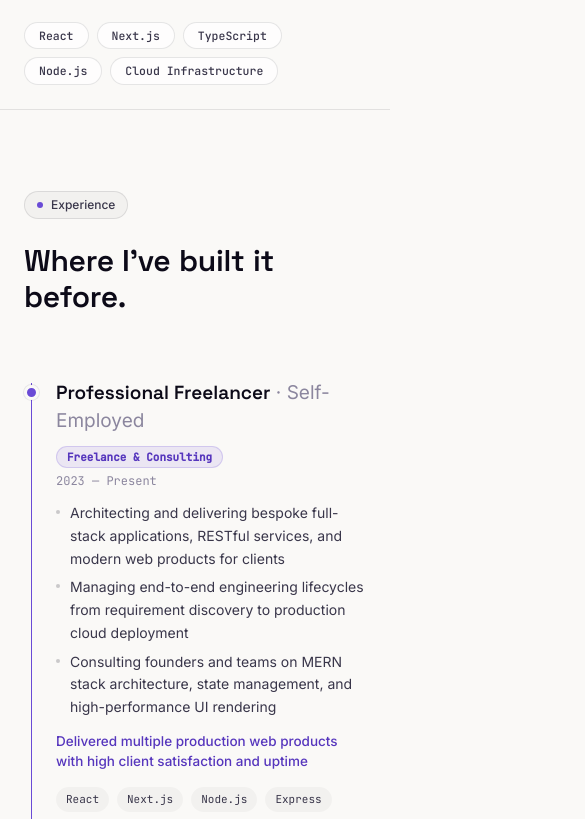
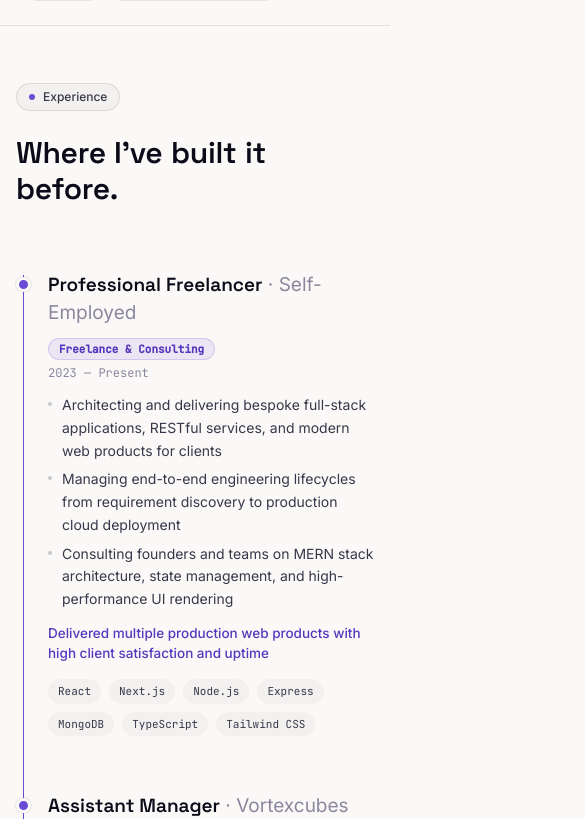
Before and after one commit to i-am-faizan/Portfolio, a Next.js app: page / in a window 390 px wide. Shown: the part 8234-9053 px from the top of the page, 585 px wide, since content can reach past the window. Built offline with nearby package versions, Linux system fonts and the light colour scheme.

Commit message:
responsiveness added

```diff
--- a/app/globals.css
+++ b/app/globals.css
@@ -27,6 +27,8 @@ div[data-nextjs-toast-wrapper] {
 
 html {
   background: #faf9f7;
+  max-width: 100vw;
+  overflow-x: hidden;
   -ms-overflow-style: none;
   scrollbar-width: none;
 }
@@ -34,6 +36,8 @@ html {
 body {
   background: #faf9f7;
   color: #0c0a18;
+  max-width: 100vw;
+  overflow-x: hidden;
   overscroll-behavior: none;
   -webkit-font-smoothing: antialiased;
   text-rendering: optimizeLegibility;
--- a/app/page.tsx
+++ b/app/page.tsx
@@ -14,8 +14,8 @@ import Footer from "@/components/sections/Footer";
 
 export default function Home() {
   return (
-    <main className="min-h-screen w-full bg-surface">
-      <div className="relative w-full">
+    <main className="min-h-screen w-full bg-surface overflow-x-hidden">
+      <div className="relative w-full overflow-x-hidden">
         <Navbar />
         <Hero />
         <TechMarquee />
--- a/components/sections/Education.tsx
+++ b/components/sections/Education.tsx
@@ -6,7 +6,7 @@ import { education, certifications } from "@/data/education";
 
 export default function Education() {
   return (
-    <section className="bg-surface px-6 pb-20 md:px-14 md:pb-28">
+    <section className="bg-surface px-4 pb-14 sm:px-6 md:px-14 md:pb-28 overflow-hidden">
       <div className="mx-auto max-w-4xl">
         <FadeIn>
           <Badge>Education</Badge>
--- a/components/sections/Experience.tsx
+++ b/components/sections/Experience.tsx
@@ -19,7 +19,7 @@ export default function Experience() {
   });
 
   return (
-    <section id="experience" className="bg-surface px-6 py-20 md:px-14 md:py-28">
+    <section id="experience" className="bg-surface px-4 py-14 sm:px-6 md:px-14 md:py-28 overflow-hidden">
       <div className="mx-auto max-w-4xl">
         <FadeIn>
           <Badge>Experience</Badge>
--- a/components/sections/FAQ.tsx
+++ b/components/sections/FAQ.tsx
@@ -12,7 +12,7 @@ export default function FAQ() {
   const [openIndex, setOpenIndex] = useState<number | null>(null);
 
   return (
-    <section className="bg-surface px-6 py-20 md:px-14 md:py-28">
+    <section className="bg-surface px-4 py-14 sm:px-6 md:px-14 md:py-28 overflow-hidden">
       <div className="mx-auto max-w-3xl">
         <FadeIn>
           <Badge>Working together</Badge>
--- a/components/sections/Footer.tsx
+++ b/components/sections/Footer.tsx
@@ -17,7 +17,7 @@ export default function Footer() {
     { href: getMailtoUrl(), label: "Email", icon: Mail },
   ];
   return (
-    <footer className="bg-surface px-6 pt-14 md:px-14">
+    <footer className="bg-surface px-4 pt-10 sm:px-6 md:px-14 overflow-hidden">
       <div className="mx-auto max-w-5xl">
         <div className="flex flex-col justify-between gap-10 border-b border-ink/[0.08] pb-12 sm:flex-row">
           <div className="max-w-xs">
--- a/components/sections/Projects.tsx
+++ b/components/sections/Projects.tsx
@@ -33,7 +33,7 @@ export default function Projects() {
   return (
     <section
       id="projects"
-      className="relative w-full border-t border-b border-ink/10 bg-surface"
+      className="relative w-full border-t border-b border-ink/10 bg-surface overflow-hidden"
     >
       {/* Ambient background aura */}
       <div className="pointer-events-none absolute left-1/4 top-1/3 -z-10 h-[600px] w-[600px] -translate-y-1/2 rounded-full bg-violet-400/10 blur-[140px]" />
--- a/components/sections/Skills.tsx
+++ b/components/sections/Skills.tsx
@@ -20,7 +20,7 @@ export default function Skills() {
   const [openId, setOpenId] = useState<string>("");
 
   return (
-    <section id="skills" className="bg-surface px-6 py-20 md:px-14 md:py-28">
+    <section id="skills" className="bg-surface px-4 py-14 sm:px-6 md:px-14 md:py-28 overflow-hidden">
       <div className="mx-auto max-w-5xl">
         <FadeIn>
           <Badge>Skills</Badge>
--- a/components/sections/TechMarquee.tsx
+++ b/components/sections/TechMarquee.tsx
@@ -28,7 +28,7 @@ export default function TechMarquee() {
   const loop = [...brands, ...brands];
 
   return (
-    <section className="border-y border-ink/[0.06] bg-surface py-6 sm:py-8">
+    <section className="border-y border-ink/[0.06] bg-surface py-6 sm:py-8 overflow-hidden">
       <div className="relative overflow-hidden">
         {/* Soft edge fade masks */}
         <div className="pointer-events-none absolute inset-y-0 left-0 z-10 w-24 bg-gradient-to-r from-surface to-transparent" />
```
Also changed, not shown: components/sections/Hero.tsx (line endings or trailing spaces).
